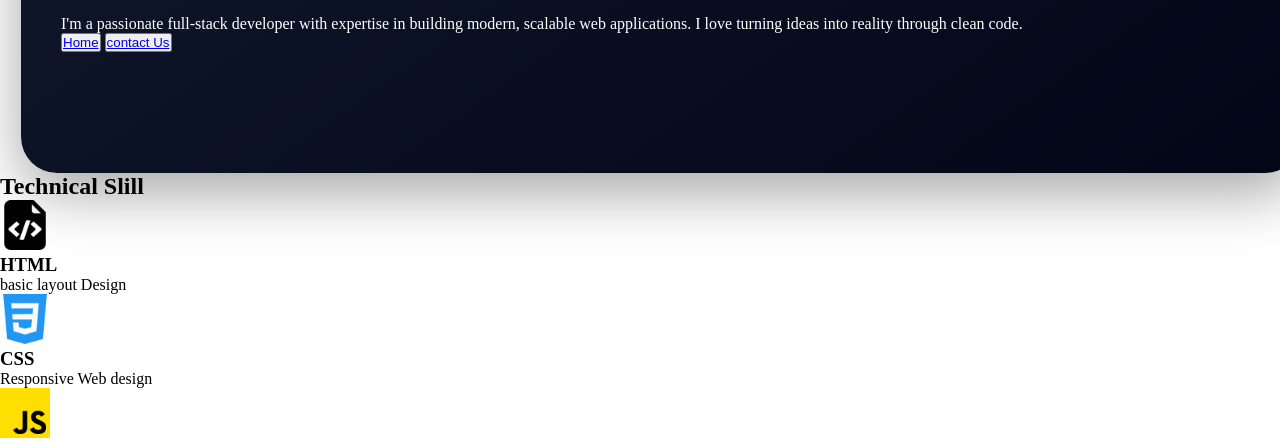
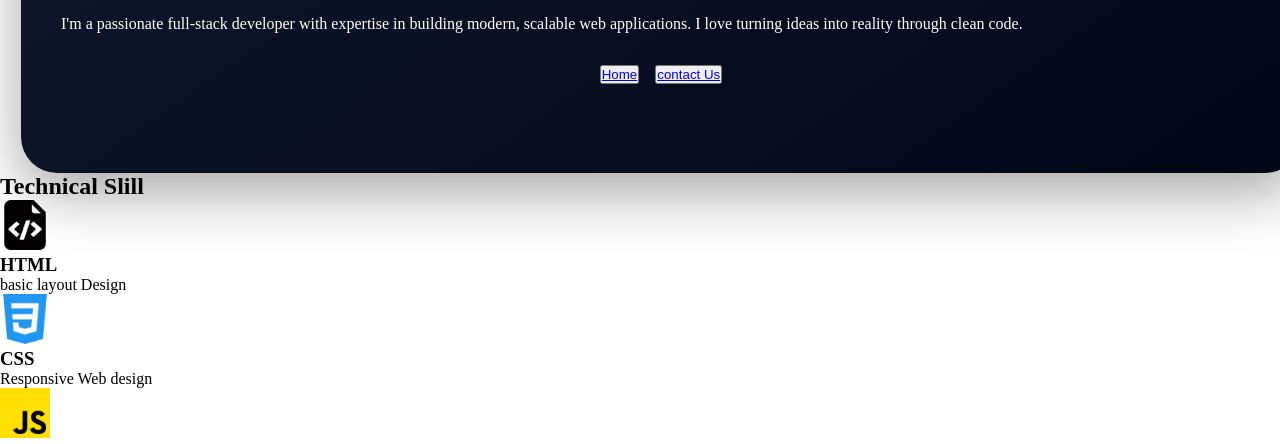
Before and after one commit to AmrendraCodes/My_FrontEnd-Portfolio-, a website: page portfolio/about.html in a window 1280 px wide. Shown: the part 221-665 px from the top of the page. Drawn offline with Linux system fonts and the light colour scheme; a web font is replaced by a local one.

Commit message:
file committed

```diff
--- a/portfolio/about.css
+++ b/portfolio/about.css
@@ -101,3 +101,10 @@
     padding: 60px 40px;
     box-shadow: 0 20px 60px rgba(0, 0, 0, 0.35);
 }
+.my-btn {
+    display: flex;
+    gap: 16px;
+    justify-content: center;
+    margin-top: 32px;
+    flex-wrap: wrap;
+}
```
